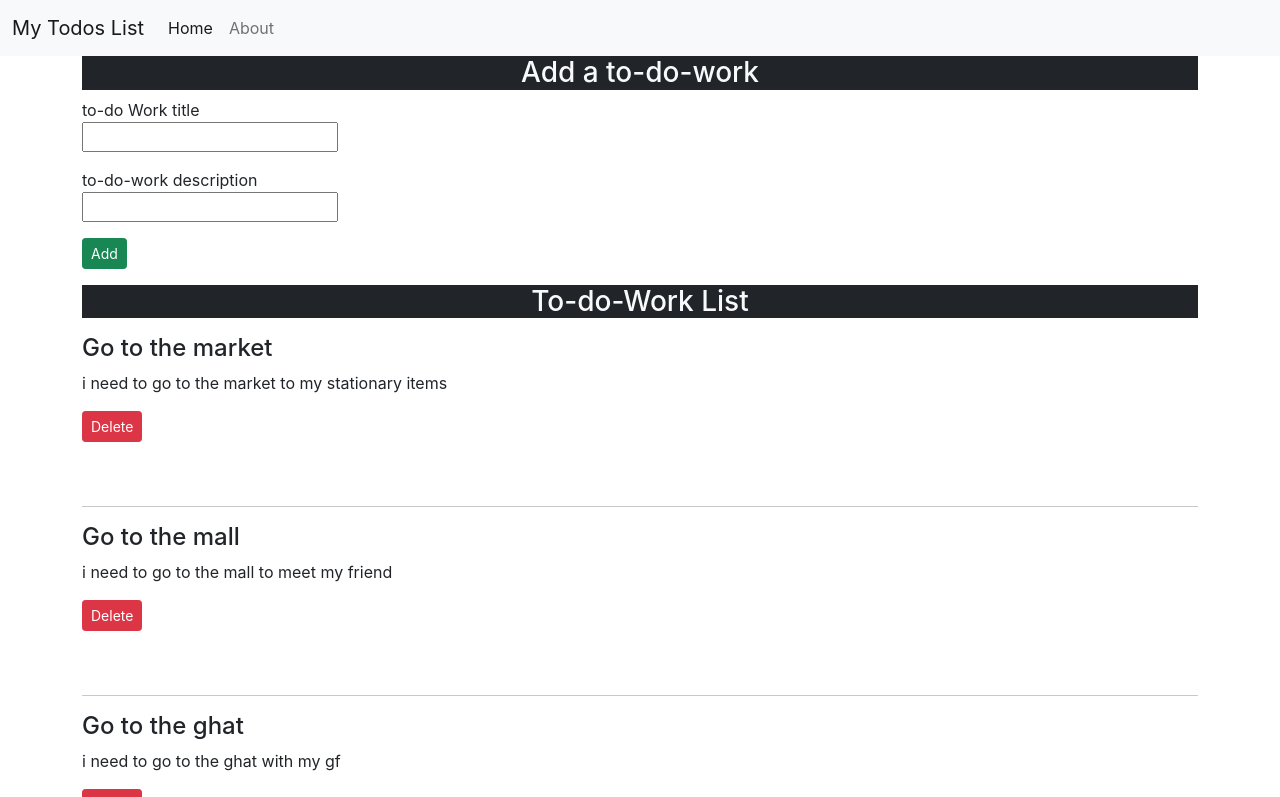
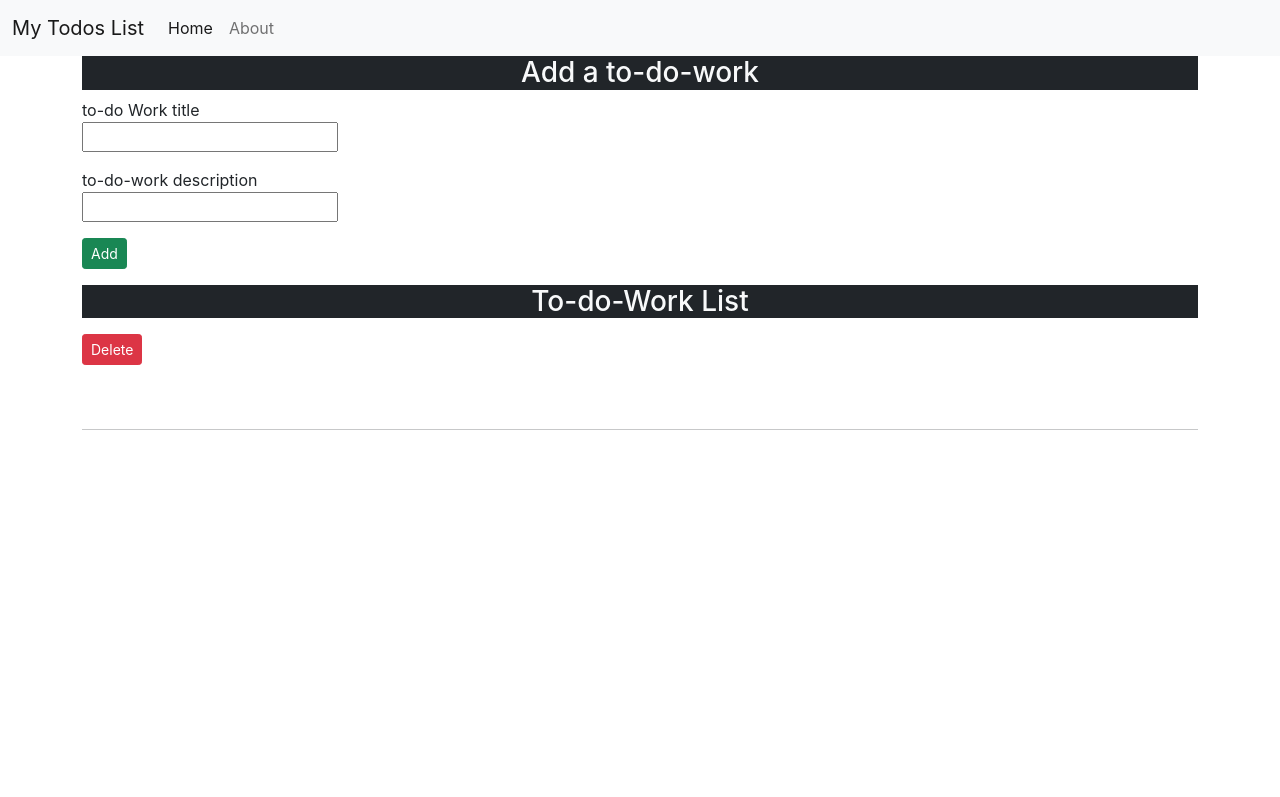
Before and after one commit to amitdeo5/todos, a React (Create React App) app: page / in a window 1280 px wide. Shown: the top 797 px of the page. Built offline with nearby package versions, Linux system fonts and the light colour scheme.

Commit message:
Local storage done

```diff
--- a/src/App.js
+++ b/src/App.js
@@ -4,17 +4,26 @@ import Header from "./MyComponents/Header";
 import {Todos} from "./MyComponents/Todos";
 import {Footer} from "./MyComponents/Footer";
 import {AddTodo} from "./MyComponents/AddTodo";
-import React, { useState } from 'react';
+import React, { useState, useEffect } from 'react';
 
 
 function App() {
+  let initTodo;
+  if(localStorage.getItem("todos")===null){
+initTodo = [];
+  }
+  else{
+    initTodo = JSON.parse(localStorage.getItem("todos"));
+  }
+
+
   const onDelete = (todo)=> {
     console.log("I am ondelete of todo", todo);
 
     setTodos(todos.filter((e)=>{
       return e!==todo;
     }));
-
+    localStorage.setItem("todos", JSON.stringify(todos));
   }
 
   const addTodo = (title, desc)=>{
@@ -32,29 +41,18 @@ function App() {
     }
     setTodos([...todos, myTodo]);
     console.log(myTodo);
+
+    if( localStorage.getItem("todos")){
+      localStorage.setItem("todos", JSON.stringify(todos));
+    };
   }
 
 
-  const [todos, setTodos] = useState([
-  {
-    sno: 1,
-    title: "Go to the market",
-    desc: "i need to go to the market to my stationary items"
-  },
+  const [todos, setTodos] = useState([initTodo]);
 
-  {
-    sno: 2,
-    title: "Go to the mall",
-    desc: "i need to go to the mall to meet my friend"
-  },
-
-  {
-    sno: 3,
-    title: "Go to the ghat",
-    desc: "i need to go to the ghat with my gf"
-  }
-
-]);
+  useEffect(() => {
+    localStorage.setItem("todos", JSON.stringify(todos));
+     }, [todos])
 
 
   return (
--- a/src/MyComponents/AddTodo.js
+++ b/src/MyComponents/AddTodo.js
@@ -9,16 +9,19 @@ export const AddTodo = (props) => {
       if(!title || !desc){
           alert("title or discription cannot be blank");
       }
+      else{
       props.addTodo(title,desc);
+      setTitle("");
+      setDesc("");
      }
-
+    }
 
     return (
-        <div className= "container" my-3>
+        <div className= "container">
         <h3 className=" text-center bg-dark text-light" >Add a to-do-work</h3>
         <form onSubmit = {submit}>
   <div className="mb-3">
-    <label htmlhtmlFor="exampleInputEmail1" className="Form-label">to-do Work title</label>
+    <label htmlFor="exampleInputEmail1" className="Form-label">to-do Work title</label>
             <br/>
     <input type="text" value= {title} onChange={(e)=>{setTitle(e.target.value)}} className="Form-control" id="exampleInputEmail1" aria-describedby="emailHelp"/>
   </div>
@@ -34,4 +37,5 @@ export const AddTodo = (props) => {
 </div>
 
     )
-}
+
+    }
```
